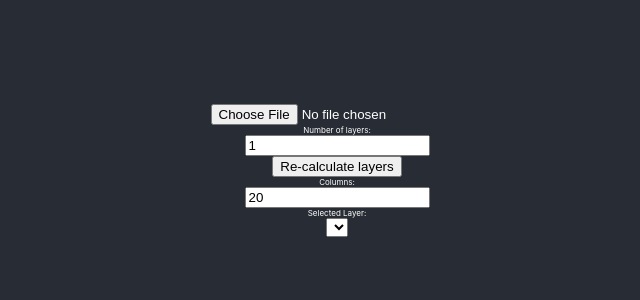
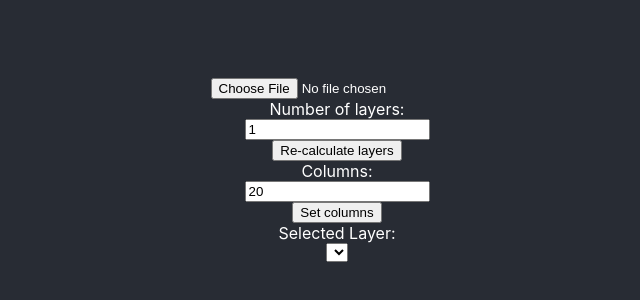
Before and after one commit to hpr/scnedit, a React (Create React App) app: page / in a window 1280 px wide. Shown: the part 222-522 px from the top of the page, without its empty margins (303-943 px from the left). Built offline with nearby package versions, Linux system fonts and the light colour scheme.

Commit message:
resizable fonts

```diff
--- a/src/App.css
+++ b/src/App.css
@@ -10,7 +10,7 @@
   flex-direction: column;
   align-items: center;
   justify-content: center;
-  font-size: 1vmin;
+  font-size: 1em;
   color: white;
 }
 
@@ -30,9 +30,10 @@ table {
 
 td {
   height: 0;
+  font-size: 0.4em;
 }
 td:after, td:before {
   content: '';
   display: block;
-  padding-bottom: calc(50% - 0.5em);
+  padding-bottom: calc(50% - 0.4em);
 }
--- a/src/App.js
+++ b/src/App.js
@@ -4,6 +4,7 @@ import {useState} from 'react';
 
 function App() {
   const [bytes, setBytes] = useState([]);
+  const [proposedCols, setProposedCols] = useState(20);
   const [cols, setCols] = useState(20);
   const [layers, setLayers] = useState([]);
   const [selectedLayer, setSelectedLayer] = useState(0);
@@ -68,7 +69,8 @@ function App() {
         <input type="number" name="numLayers" value={numLayers} onChange={(e) => setNumLayers(Number(e.target.value))} />
         <button onClick={() => getLayers()}>Re-calculate layers</button>
         <div><label htmlFor="cols">Columns: </label></div>
-        <input type="number" name="cols" value={cols} onChange={(e) => setCols(Number(e.target.value))} />
+        <input type="number" name="cols" value={proposedCols} onChange={(e) => setProposedCols(Number(e.target.value))} />
+        <button onClick={() => setCols(Number(proposedCols))}>Set columns</button>
         <div><label htmlFor="layer">Selected Layer: </label></div>
         <select name="layer" value={selectedLayer} onChange={(e) => setSelectedLayer(Number(e.target.value))}>
           {layers.map((layer, i) => <option key={i} value={i}>{layer.layerId} (z = {layer.layerZ})</option>)}
--- a/src/index.css
+++ b/src/index.css
@@ -5,6 +5,7 @@ body {
     sans-serif;
   -webkit-font-smoothing: antialiased;
   -moz-osx-font-smoothing: grayscale;
+  height: 100vh;
 }
 
 code {
```
